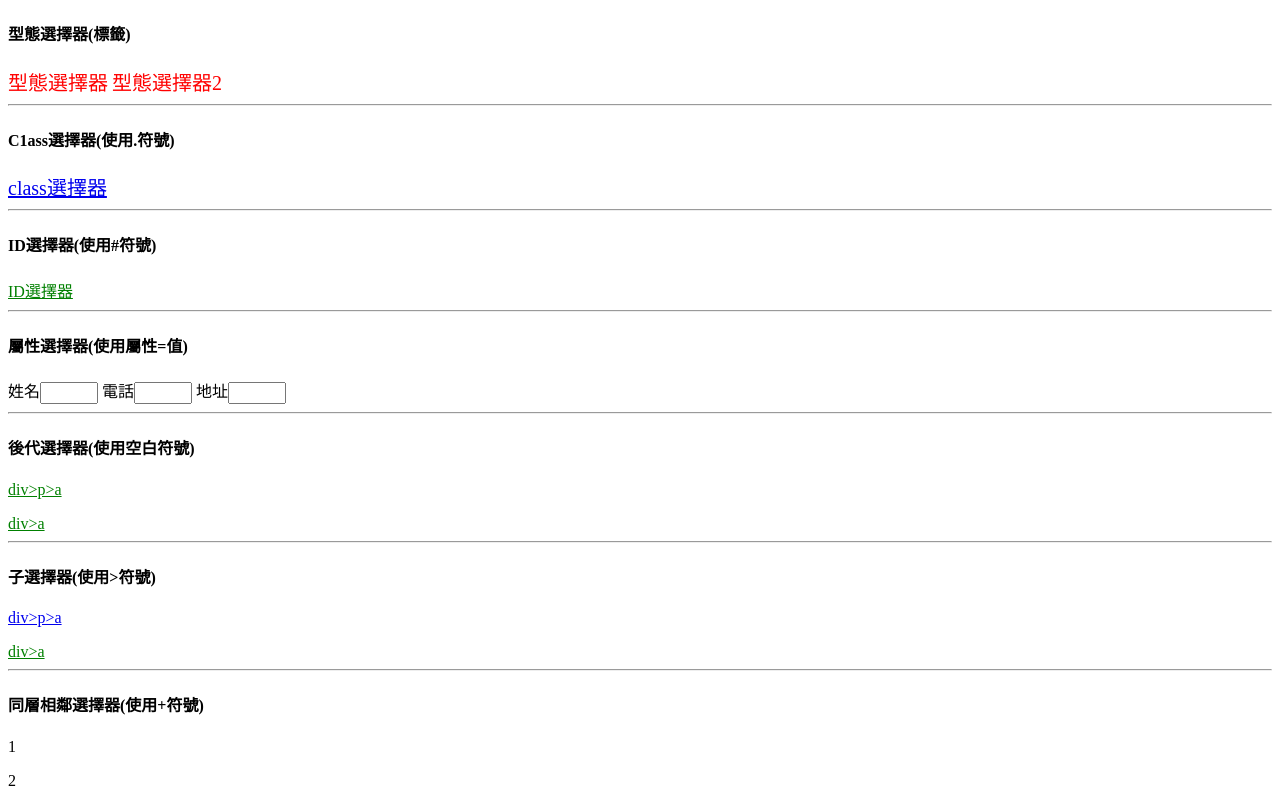
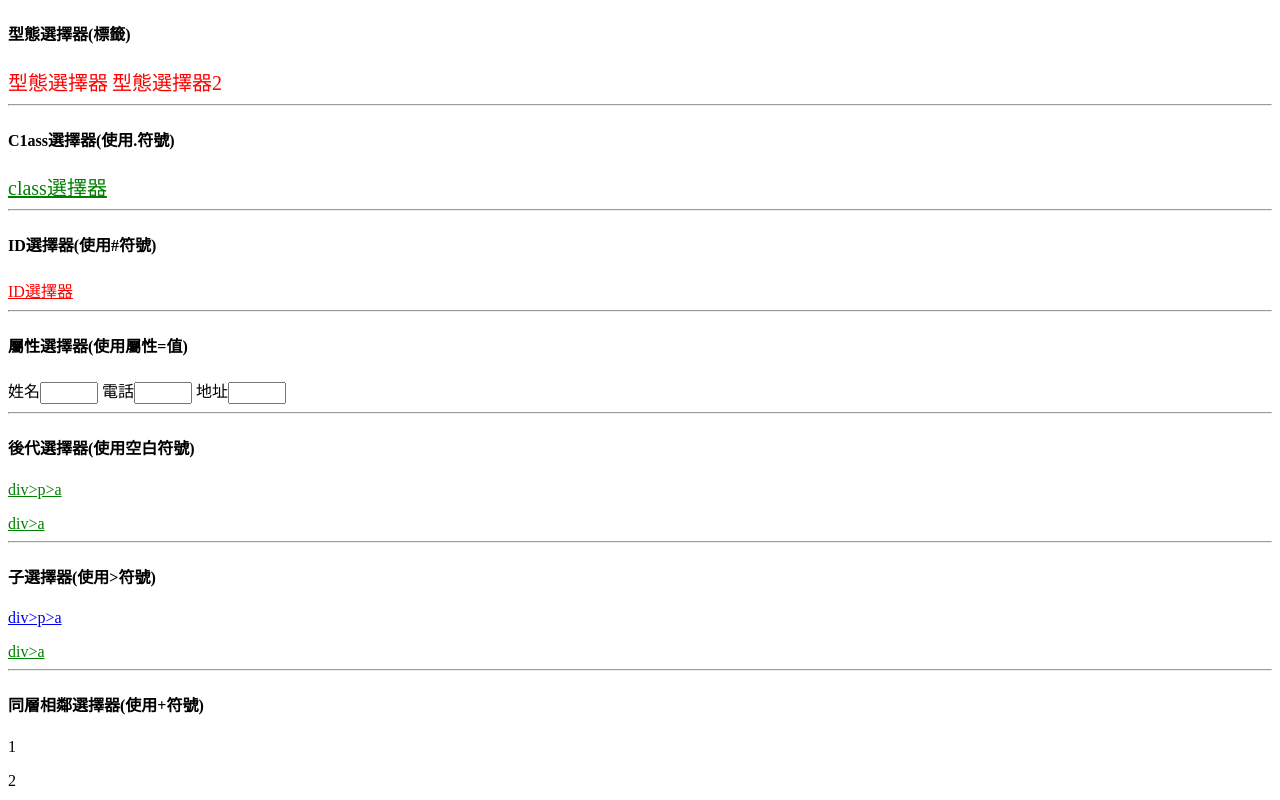
Before and after one commit to Yayun413/ELEPHAND, a plain HTML site: page css.html in a window 1280 px wide. Shown: the top 800 px of the page. Drawn offline with Linux system fonts and the light colour scheme.

Commit message:
第13周

```diff
--- a/css.html
+++ b/css.html
@@ -19,7 +19,7 @@
             font-size: 20px;
         }
         /* ID選擇器(使用#符號) */
-        #one{
+        .one{
             color: green;
         }
        /* 通用選擇器(使用#符號) */
```
